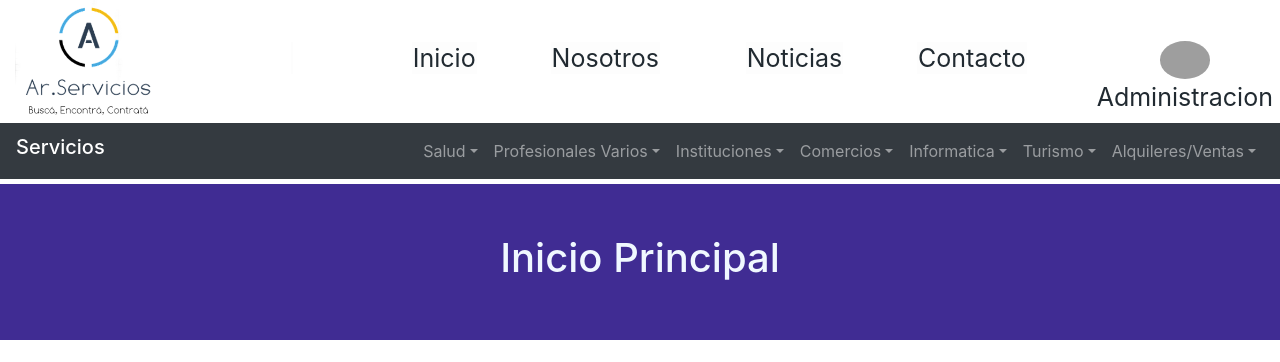
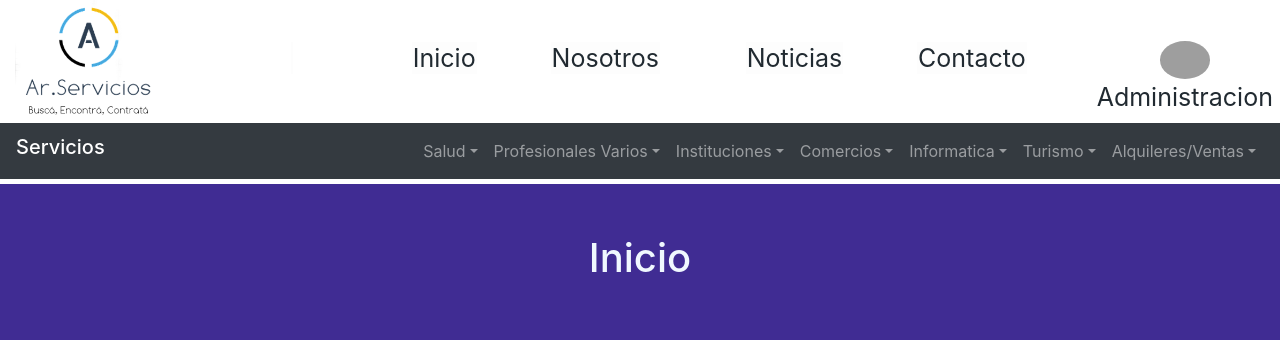
Before and after one commit to Ariel306/tesis-2020, a PHP site: page /ArServicios/index.php in a window 1280 px wide. Shown: the top 362 px of the page. Run offline with PHP 8.4, Linux system fonts and the light colour scheme; the visitor is signed in with stand-in values (Sample User, id 1); data that the repository does not hold is empty; some libraries are stand-ins or nearby versions; grey boxes are pictures that could not be loaded.

Commit message:
Se volvió el index a la normalidad

```diff
--- a/index/index.php
+++ b/index/index.php
@@ -24,7 +24,7 @@
 
     <section>
         <div class="contacto">
-            <h1>Inicio Principal</h1>
+            <h1>Inicio</h1>
         </div>
     </section>
     <br>
```
